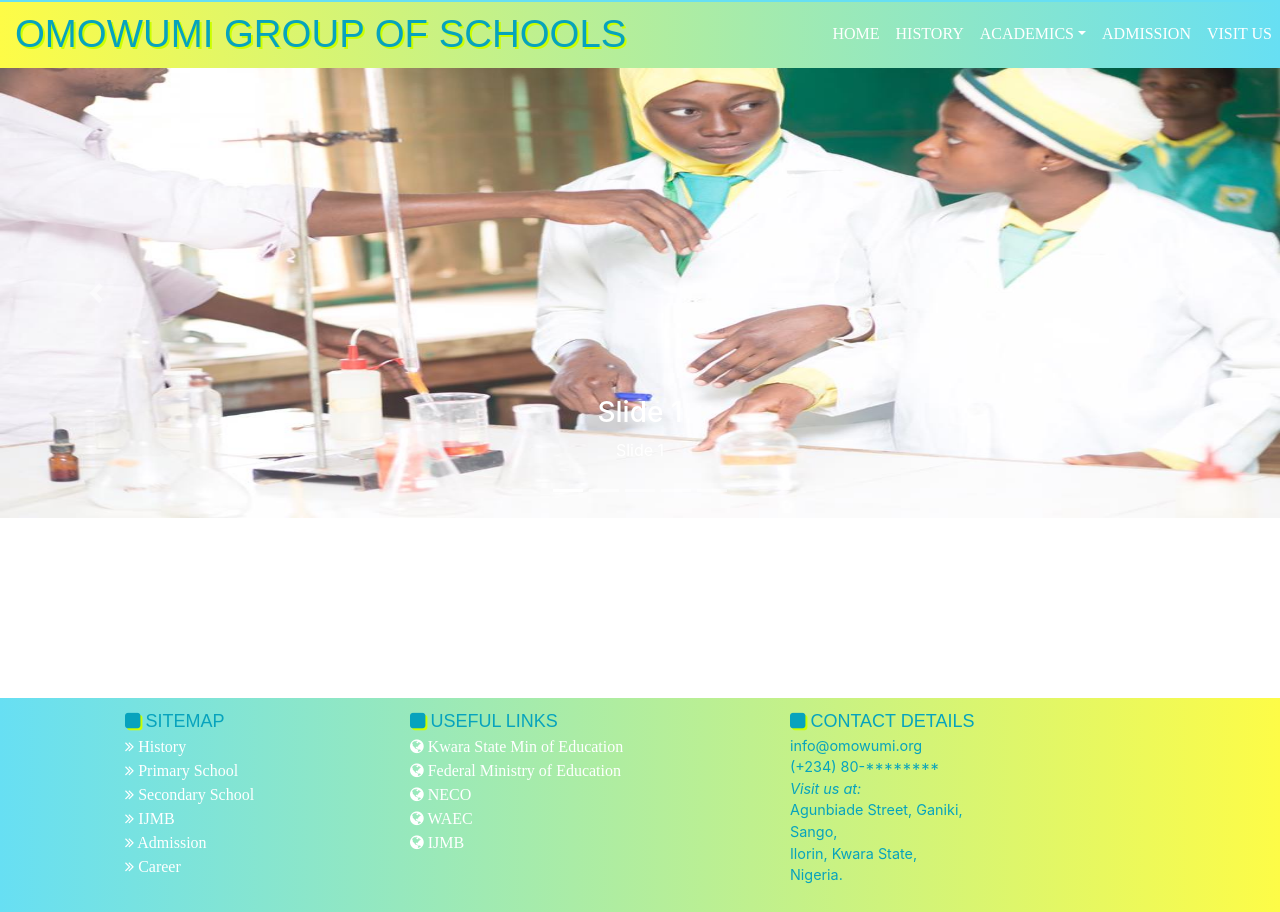
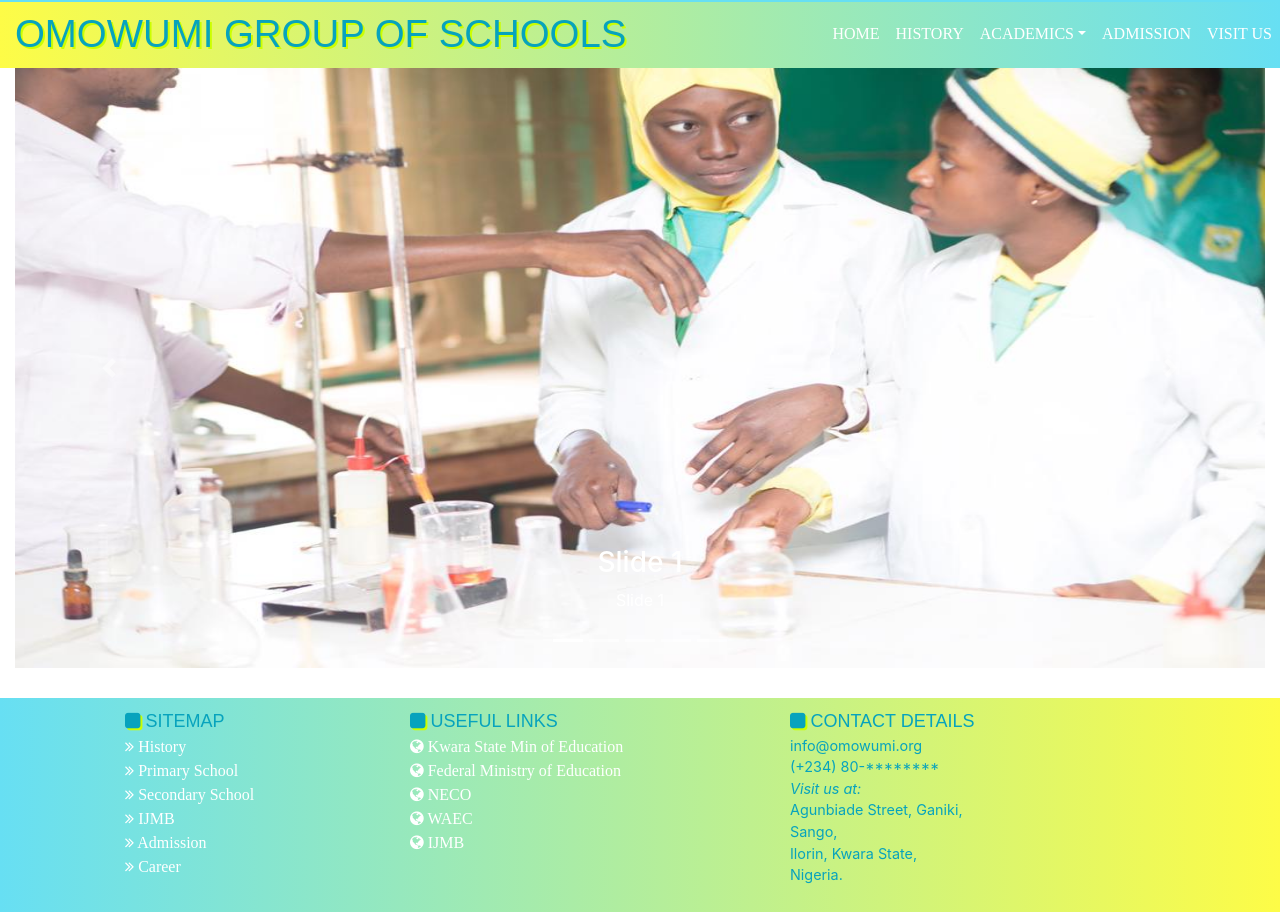
Before and after one commit to nitiva/OMC-Website, a React (Create React App) app: page / in a window 1280 px wide. Built offline with nearby package versions, Linux system fonts and the light colour scheme.

Commit message:
carousel check

```diff
--- a/src/components/LandingPage.js
+++ b/src/components/LandingPage.js
@@ -1,5 +1,6 @@
 import React, { Component } from 'react';
 import {
+  Container,
   Carousel,
   CarouselItem,
   CarouselControl,
@@ -86,14 +87,15 @@ class LandingPage extends Component {
           onExited={this.onExited}
           key={item.src}
         >
-          <img src={item.src} alt={item.altText} width="100%"  height="450px"/>
+          <img src={item.src} alt={item.altText} width="100%"  height="600px"/>
           <CarouselCaption captionText={item.caption} captionHeader={item.caption} />
         </CarouselItem>
       );
     });
 
     return (
-      <Carousel
+      <Container fluid>
+              <Carousel
         activeIndex={activeIndex}
         next={this.next}
         previous={this.previous}
@@ -103,6 +105,7 @@ class LandingPage extends Component {
         <CarouselControl direction="prev" directionText="Previous" onClickHandler={this.previous} />
         <CarouselControl direction="next" directionText="Next" onClickHandler={this.next} />
       </Carousel>
+      </Container>
     );
   }
 }
```
